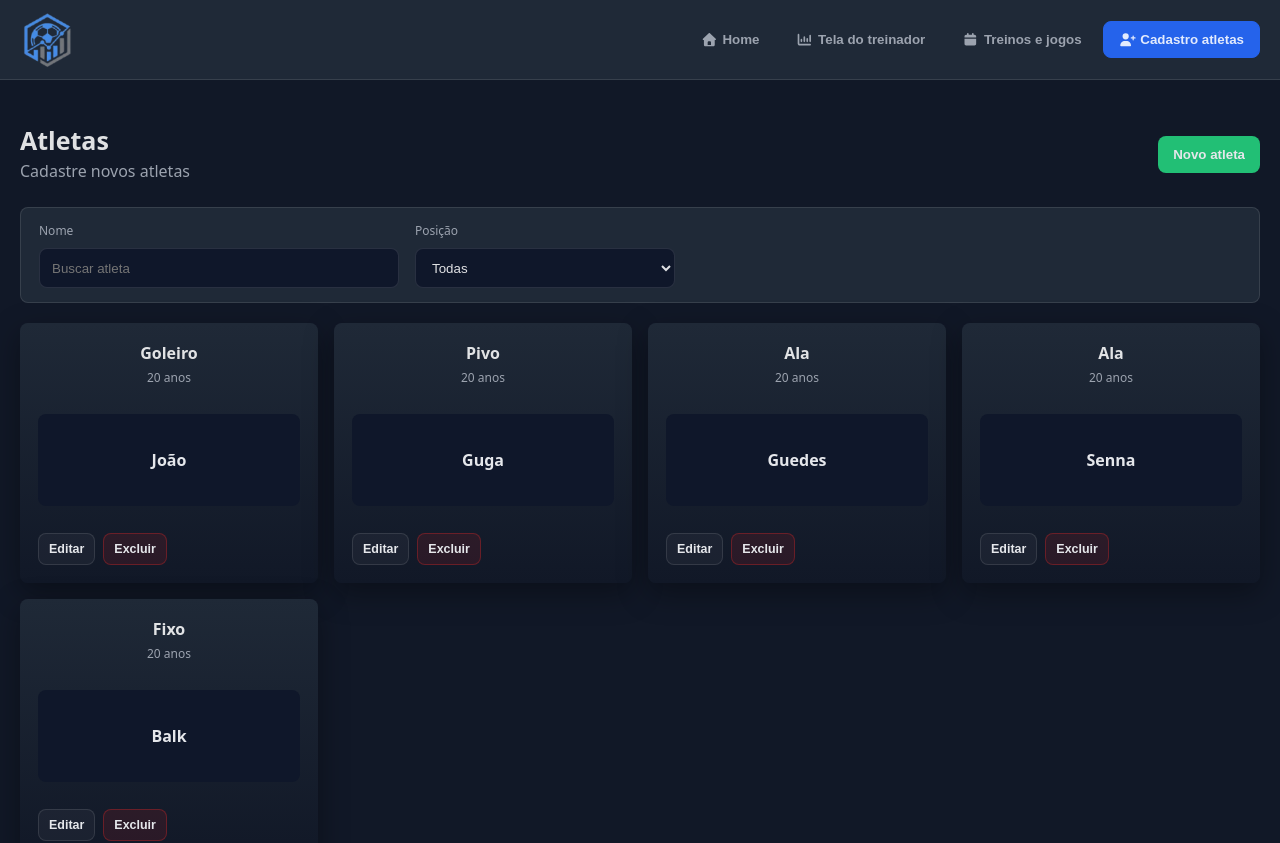
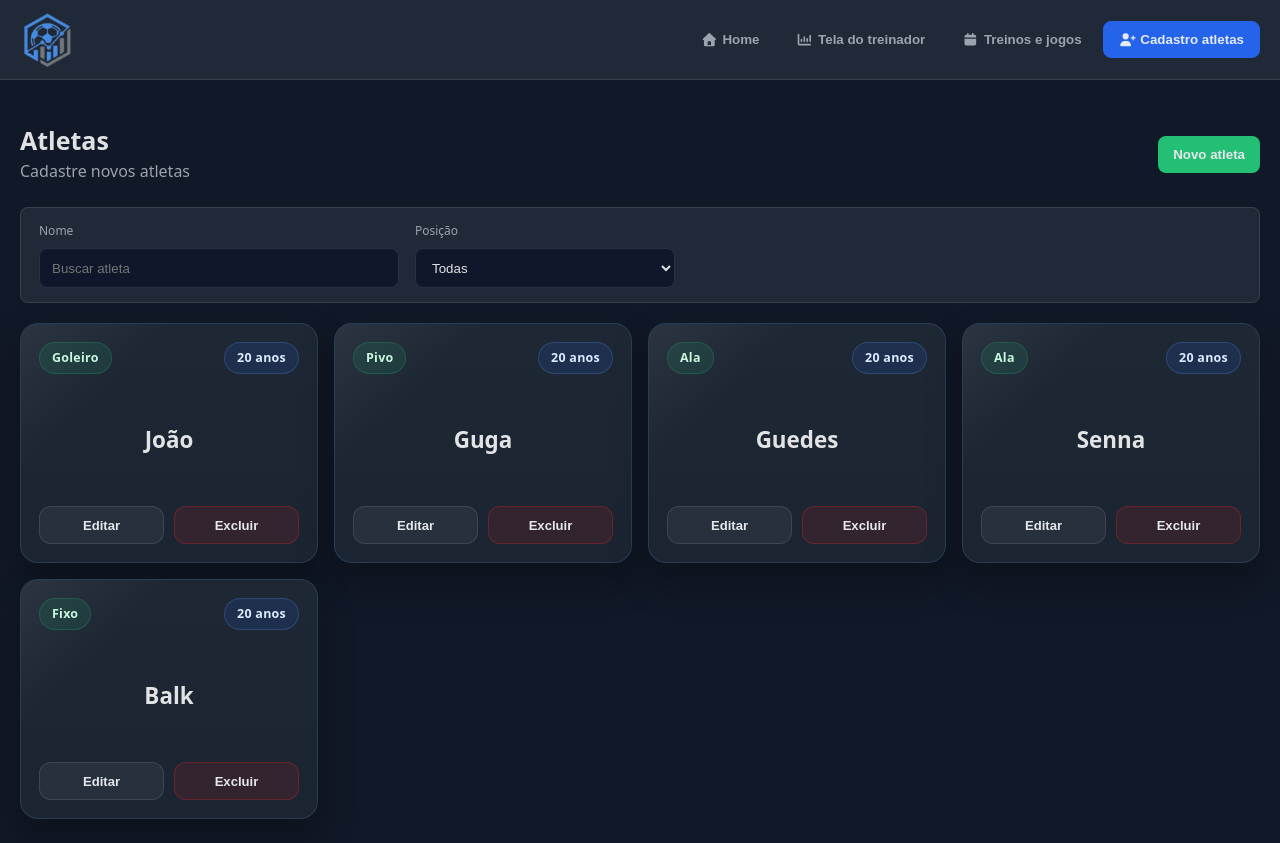
Before and after one commit to diogodls/player, a React (Vite) app: page /athlete-registration in a window 1280 px wide. Shown: the top 843 px of the page. Built offline with nearby package versions, Linux system fonts and the light colour scheme; data requests are answered from the project's data file.

Commit message:
styles(#38): cria nova tipagem e novo componente pra exibição de atleta

```diff
--- /dev/null
+++ b/src/components/AthleteRegistration/AthleteRegistrationCard/AthleteRegistrationCard.module.scss
@@ -0,0 +1,157 @@
+.card {
+  position: relative;
+  display: flex;
+  min-height: 240px;
+  flex-direction: column;
+  justify-content: space-between;
+  gap: 18px;
+  overflow: hidden;
+  border: 1px solid rgba(96, 165, 250, 0.16);
+  border-radius: 18px;
+  background: rgba(31, 41, 55, 0.98);
+  box-shadow: 0 18px 36px rgba(0, 0, 0, 0.28);
+  padding: 18px;
+  color: var(--text-light);
+  transition:
+    transform 0.2s ease,
+    border-color 0.2s ease,
+    box-shadow 0.2s ease;
+
+  &::after {
+    content: "";
+    position: absolute;
+    inset: 0;
+    background:
+      linear-gradient(135deg, rgba(255, 255, 255, 0.06), transparent 28%),
+      linear-gradient(180deg, transparent 0%, rgba(17, 24, 39, 0.22) 100%);
+    pointer-events: none;
+  }
+}
+
+.interactive {
+  cursor: pointer;
+
+  &:hover {
+    transform: translateY(-3px);
+    border-color: rgba(96, 165, 250, 0.32);
+    box-shadow: 0 24px 40px rgba(0, 0, 0, 0.34);
+  }
+
+  &:focus-visible {
+    outline: 2px solid rgba(37, 99, 235, 0.9);
+    outline-offset: 3px;
+  }
+}
+
+.draft {
+  border-color: rgba(156, 163, 175, 0.18);
+}
+
+.topRow,
+.body,
+.actions {
+  position: relative;
+  z-index: 1;
+}
+
+.topRow {
+  display: flex;
+  align-items: flex-start;
+  justify-content: space-between;
+  gap: 12px;
+}
+
+.position,
+.age {
+  display: inline-flex;
+  align-items: center;
+  min-height: 32px;
+  border-radius: 999px;
+  padding: 0 12px;
+  font-size: 0.78rem;
+  font-weight: 700;
+  letter-spacing: 0.02em;
+}
+
+.position {
+  border: 1px solid rgba(34, 191, 117, 0.22);
+  background: rgba(34, 191, 117, 0.12);
+  color: #c9f6df;
+}
+
+.age {
+  border: 1px solid rgba(96, 165, 250, 0.22);
+  background: rgba(37, 99, 235, 0.14);
+  color: #dbeafe;
+}
+
+.body {
+  flex: 1;
+  display: flex;
+  align-items: center;
+  justify-content: center;
+}
+
+.name {
+  margin: 0;
+  max-width: 14ch;
+  color: var(--text-primary);
+  font-size: 1.4rem;
+  line-height: 1.15;
+  font-weight: 800;
+  text-wrap: balance;
+}
+
+.actions {
+  display: flex;
+  gap: 10px;
+}
+
+.secondaryAction,
+.dangerAction {
+  flex: 1;
+  min-height: 38px;
+  border-radius: 12px;
+  padding: 0 12px;
+  font-size: 0.82rem;
+  font-weight: 700;
+  color: var(--text-light);
+  cursor: pointer;
+  transition:
+    background-color 0.2s ease,
+    border-color 0.2s ease,
+    transform 0.2s ease;
+
+  &:hover {
+    transform: translateY(-1px);
+  }
+}
+
+.secondaryAction {
+  border: 1px solid var(--border-20);
+  background: rgba(255, 255, 255, 0.05);
+
+  &:hover {
+    background: rgba(255, 255, 255, 0.09);
+  }
+}
+
+.dangerAction {
+  border: 1px solid rgba(220, 38, 38, 0.32);
+  background: rgba(220, 38, 38, 0.12);
+
+  &:hover {
+    background: rgba(220, 38, 38, 0.2);
+  }
+}
+
+@media (max-width: 768px) {
+  .card {
+    min-height: 220px;
+  }
+
+  .name {
+    max-width: none;
+    font-size: 1.25rem;
+  }
+}
--- /dev/null
+++ b/src/components/AthleteRegistration/AthleteRegistrationCard/AthleteRegistrationCard.tsx
@@ -0,0 +1,71 @@
+import type { KeyboardEvent, MouseEvent } from "react";
+import styles from "./AthleteRegistrationCard.module.scss";
+
+type AthleteRegistrationCardProps = {
+  athlete: {
+    id: string;
+    name: string;
+    age: number;
+    position: string;
+    isPersisted: boolean;
+  };
+  onOpen?: (event: MouseEvent<HTMLElement>) => void;
+  onKeyDown?: (event: KeyboardEvent<HTMLElement>) => void;
+  onEdit: (event: MouseEvent<HTMLButtonElement>) => void;
+  onDelete: (event: MouseEvent<HTMLButtonElement>) => void;
+};
+
+const AthleteRegistrationCard = ({
+  athlete,
+  onOpen,
+  onKeyDown,
+  onEdit,
+  onDelete,
+}: AthleteRegistrationCardProps) => {
+  const isInteractive = athlete.isPersisted && (onOpen || onKeyDown);
+  const cardClassName = [
+    styles.card,
+    athlete.isPersisted ? "" : styles.draft,
+    isInteractive ? styles.interactive : "",
+  ].filter(Boolean).join(" ");
+
+  const content = (
+    <>
+      <div className={styles.topRow}>
+        <span className={styles.position}>{athlete.position}</span>
+        <span className={styles.age}>{athlete.age} anos</span>
+      </div>
+
+      <div className={styles.body}>
+        <h3 className={styles.name}>{athlete.name}</h3>
+      </div>
+
+      <div className={styles.actions}>
+        <button className={styles.secondaryAction} type="button" onClick={onEdit}>
+          Editar
+        </button>
+        <button className={styles.dangerAction} type="button" onClick={onDelete}>
+          Excluir
+        </button>
+      </div>
+    </>
+  );
+
+  if (isInteractive) {
+    return (
+      <article
+        className={cardClassName}
+        role="button"
+        tabIndex={0}
+        onClick={onOpen}
+        onKeyDown={onKeyDown}
+      >
+        {content}
+      </article>
+    );
+  }
+
+  return <article className={cardClassName}>{content}</article>;
+};
+
+export default AthleteRegistrationCard;
--- a/src/components/CoachDashboard/PlayersSection/PlayerCard/PlayerCard.module.scss
+++ b/src/components/CoachDashboard/PlayersSection/PlayerCard/PlayerCard.module.scss
@@ -88,16 +88,3 @@
     }
   }
 }
-
-.compact {
-  min-height: 260px;
-  padding: 18px;
-}
-
-.disabled {
-  cursor: default;
-
-  &:hover {
-    transform: none;
-  }
-}
--- a/src/components/CoachDashboard/PlayersSection/PlayerCard/PlayerCard.tsx
+++ b/src/components/CoachDashboard/PlayersSection/PlayerCard/PlayerCard.tsx
@@ -1,36 +1,14 @@
 import styles from "./PlayerCard.module.scss";
 import type {Player} from "../../../../pages/CoachDashboard";
 import {Link} from "react-router";
-import type { KeyboardEvent, MouseEvent, ReactNode } from "react";
 
 type PlayerCardProps = {
-  player: Omit<Pick<Player, "id" | "name" | "position">, "id"> &
-    { id: string | number } &
-    Partial<Pick<Player, "overall" | "offensiveActions" | "defensiveActions">>;
-  to?: string;
-  children?: ReactNode;
-  onClick?: (event: MouseEvent<HTMLElement>) => void;
-  onKeyDown?: (event: KeyboardEvent<HTMLElement>) => void;
-  size?: "default" | "compact";
-  disabled?: boolean;
+  player: Player;
 };
 
-const PlayerCardContent = ({ player, children }: PlayerCardProps) => {
-  if (children) {
-    return (
-      <>
-        <div className={styles.header}>
-          <h3>{player.name}</h3>
-          <span>{player.position}</span>
-        </div>
-
-        {children}
-      </>
-    );
-  }
-
+const PlayerCard = ({player}: PlayerCardProps) => {
   return (
-    <>
+    <Link to={`/player/${player.id}`} className={styles.card}>
       <div className={styles.header}>
         <h3>{player.name}</h3>
         <span>{player.position}</span>
@@ -54,56 +32,6 @@ const PlayerCardContent = ({ player, children }: PlayerCardProps) => {
           <span>{player.defensiveActions}</span>
         </div>
       </div>
-    </>
-  );
-};
-
-const PlayerCard = ({
-  player,
-  to = `/player/${player.id}`,
-  children,
-  onClick,
-  onKeyDown,
-  size = "default",
-  disabled = false,
-}: PlayerCardProps) => {
-  const cardClassName = [
-    styles.card,
-    size === "compact" ? styles.compact : "",
-    disabled ? styles.disabled : "",
-  ].filter(Boolean).join(" ");
-
-  if (disabled) {
-    return (
-      <article className={cardClassName}>
-        <PlayerCardContent player={player}>
-          {children}
-        </PlayerCardContent>
-      </article>
-    );
-  }
-
-  if (onClick || onKeyDown) {
-    return (
-      <article
-        className={cardClassName}
-        role="button"
-        tabIndex={0}
-        onClick={onClick}
-        onKeyDown={onKeyDown}
-      >
-        <PlayerCardContent player={player}>
-          {children}
-        </PlayerCardContent>
-      </article>
-    );
-  }
-
-  return (
-    <Link to={to} className={cardClassName}>
-      <PlayerCardContent player={player}>
-        {children}
-      </PlayerCardContent>
     </Link>
   );
 };
--- a/src/pages/AthleteRegistrationScreen/AthleteRegistrationScreen.module.scss
+++ b/src/pages/AthleteRegistrationScreen/AthleteRegistrationScreen.module.scss
@@ -115,63 +115,12 @@
 
 .list {
   display: grid;
-  grid-template-columns: repeat(4, minmax(0, 1fr));
+  grid-template-columns: repeat(auto-fill, minmax(240px, 1fr));
   gap: 16px;
-}
-
-.cardInfo {
-  margin: 12px 0;
-  height: 92px;
-  border-radius: var(--border-radius);
-  background: var(--surface-dark);
-  display: flex;
-  align-items: center;
-  justify-content: center;
 }
 
 .pagination {
   grid-column: 1 / -1;
-}
-
-.cardActions {
-  display: flex;
-  gap: 8px;
-}
-
-.cardName {
-  color: var(--text-light);
-  font-size: 1rem;
-  font-weight: 700;
-  text-align: center;
-}
-
-.secondaryAction,
-.dangerAction {
-  min-height: 32px;
-  border-radius: var(--border-radius);
-  padding: 0 10px;
-  color: var(--text-light);
-  font-size: 0.78rem;
-  font-weight: 700;
-  cursor: pointer;
-}
-
-.secondaryAction {
-  border: 1px solid var(--border-20);
-  background: rgba(255, 255, 255, 0.04);
-
-  &:hover {
-    background: rgba(255, 255, 255, 0.08);
-  }
-}
-
-.dangerAction {
-  border: 1px solid rgba(220, 38, 38, 0.35);
-  background: rgba(220, 38, 38, 0.12);
-
-  &:hover {
-    background: rgba(220, 38, 38, 0.22);
-  }
 }
 
 @media (max-width: 768px) {
@@ -193,6 +142,6 @@
   }
 
   .list {
-    grid-template-columns: repeat(auto-fill, minmax(210px, 1fr));
+    grid-template-columns: 1fr;
   }
 }
--- a/src/pages/AthleteRegistrationScreen/AthleteRegistrationScreen.tsx
+++ b/src/pages/AthleteRegistrationScreen/AthleteRegistrationScreen.tsx
@@ -1,8 +1,8 @@
-import { useEffect, useMemo, useState } from "react";
+import { useMemo, useState } from "react";
 import { useNavigate } from "react-router";
 import AthleteForm, { type AthleteFormValues } from "../../components/AthleteRegistration/AthleteForm/AthleteForm";
+import AthleteRegistrationCard from "../../components/AthleteRegistration/AthleteRegistrationCard/AthleteRegistrationCard";
 import DeleteAthleteModal from "../../components/AthleteRegistration/DeleteAthleteModal/DeleteAthleteModal";
-import PlayerCard from "../../components/CoachDashboard/PlayersSection/PlayerCard/PlayerCard";
 import Pagination from "../../components/elements/Pagination/Pagination";
 import { PLAYERS_POSITIONS } from "../../constants/players";
 import { useApi } from "../../hooks/useApi";
@@ -63,10 +63,6 @@ const AthleteRegistrationScreen = () => {
     const startIndex = (safeCurrentPage - 1) * ATHLETES_PER_PAGE;
     return filteredAthletes.slice(startIndex, startIndex + ATHLETES_PER_PAGE);
   }, [filteredAthletes, safeCurrentPage]);
-
-  useEffect(() => {
-    setCurrentPage(1);
-  }, [nameFilter, positionFilter]);
 
   const formInitialValues = useMemo<AthleteFormValues | undefined>(
     () =>
@@ -149,7 +145,10 @@ const AthleteRegistrationScreen = () => {
               type="search"
               value={nameFilter}
               placeholder="Buscar atleta"
-              onChange={(event) => setNameFilter(event.target.value)}
+              onChange={(event) => {
+                setNameFilter(event.target.value);
+                setCurrentPage(1);
+              }}
             />
           </label>
 
@@ -159,7 +158,10 @@ const AthleteRegistrationScreen = () => {
               id="athlete-position-filter"
               className={styles.select}
               value={positionFilter}
-              onChange={(event) => setPositionFilter(event.target.value as PositionFilter)}
+              onChange={(event) => {
+                setPositionFilter(event.target.value as PositionFilter);
+                setCurrentPage(1);
+              }}
             >
               <option value="all">Todas</option>
               {PLAYERS_POSITIONS.map((position) => (
@@ -191,52 +193,26 @@ const AthleteRegistrationScreen = () => {
               };
 
               return (
-                <PlayerCard
+                <AthleteRegistrationCard
                   key={athlete.id}
-                  size="compact"
-                  disabled={!athlete.isPersisted}
-                  player={{
-                    id: athlete.id,
-                    name: athlete.position,
-                    position: `${athlete.age} anos`,
-                  }}
-                  onClick={athlete.isPersisted ? handleOpenPlayer : undefined}
+                  athlete={athlete}
+                  onOpen={athlete.isPersisted ? handleOpenPlayer : undefined}
                   onKeyDown={athlete.isPersisted ? (event) => {
                     if (event.key === "Enter" || event.key === " ") {
                       event.preventDefault();
                       handleOpenPlayer();
                     }
                   } : undefined}
-                >
-                  <div className={styles.cardInfo}>
-                    <span className={styles.cardName}>
-                      {athlete.name}
-                    </span>
-                  </div>
-                  <div className={styles.cardActions}>
-                    <button
-                      className={styles.secondaryAction}
-                      type="button"
-                      onClick={(event) => {
+                  onEdit={(event) => {
                     event.stopPropagation();
                     setEditingAthlete(athlete);
                     setIsModalOpen(true);
                   }}
-                    >
-                      Editar
-                    </button>
-                    <button
-                      className={styles.dangerAction}
-                      type="button"
-                      onClick={(event) => {
+                  onDelete={(event) => {
                     event.stopPropagation();
                     setAthleteToDelete(athlete);
                   }}
-                    >
-                      Excluir
-                    </button>
-                  </div>
-                </PlayerCard>
+                />
               );
             })}
             <Pagination
```
Lines whose indentation alone changed are shown as unchanged.
